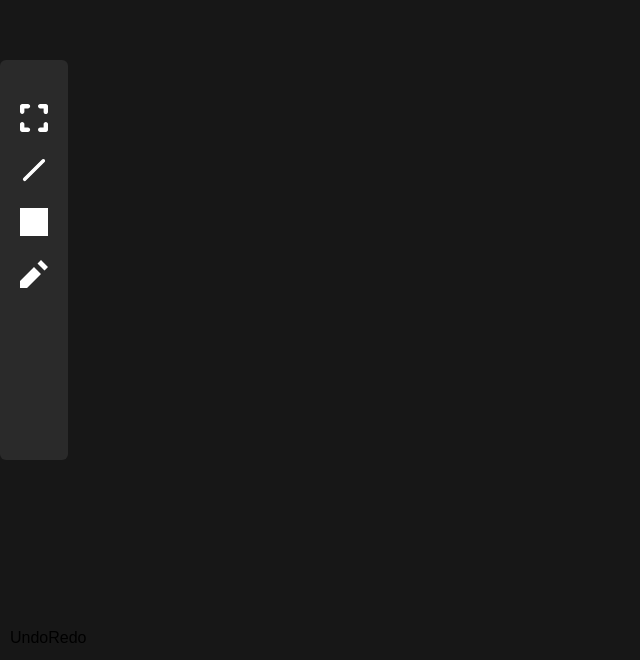
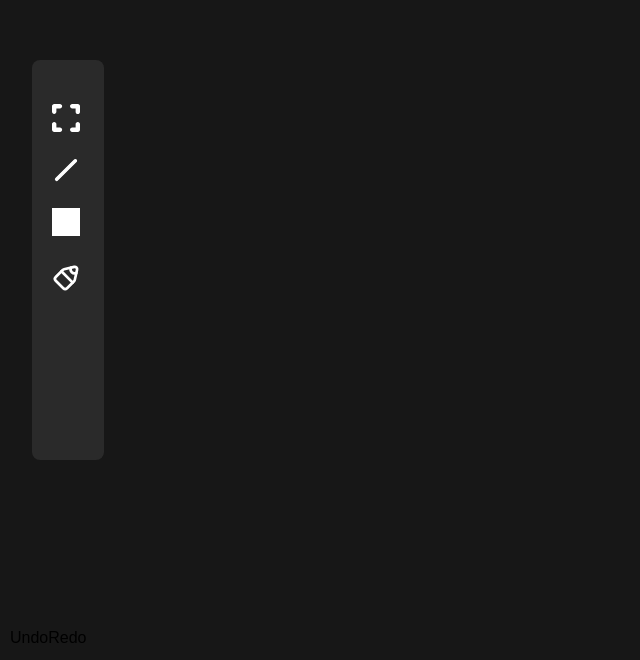
Before and after one commit to AdiKsOnDev/CollaboralHub, a React (Create React App) app: page /Canvas in a window 1280 px wide. Shown: the part 140-800 px from the top of the page, without its empty margins (0-640 px from the left). Built offline with nearby package versions, Linux system fonts and the light colour scheme; the HTML template or start-up script is replaced by a standard one.

Commit message:
feat: Added Hover to the tools

```diff
--- a/src/components/ToolBox.js
+++ b/src/components/ToolBox.js
@@ -5,7 +5,7 @@ import { ReactComponent as LineSVG } from "../Assets/Tool _ Line.svg";
 
 function ToolBox({ action, tool }) {
   return (
-     <div className="fixed left-0 bottom-1/4 flex flex-col bg-secondary rounded-md h-1/2 p-5">
+     <div className="fixed left-8 bottom-1/4 flex flex-col bg-secondary rounded-lg h-1/2 p-5">
       <label>
         <input
             className=""
@@ -47,7 +47,7 @@ function ToolBox({ action, tool }) {
             checked = {tool === "pencil"}
             onChange = {() => {action("pencil")}}
         />
-        <PencilSVG className="w-7 h-7" />
+        <PencilSVG className="w-8 h-8" />
       </label>
     </div>
   )
--- a/src/index.css
+++ b/src/index.css
@@ -15,3 +15,9 @@ input[type="radio"] {
 input + svg {
   cursor: pointer;
 }
+
+svg:hover {
+  fill: #00A9E5;
+
+  transition-duration: 0.5s;
+}
```
Also changed, not shown: src/Assets/Tool _ Pencil.svg.
